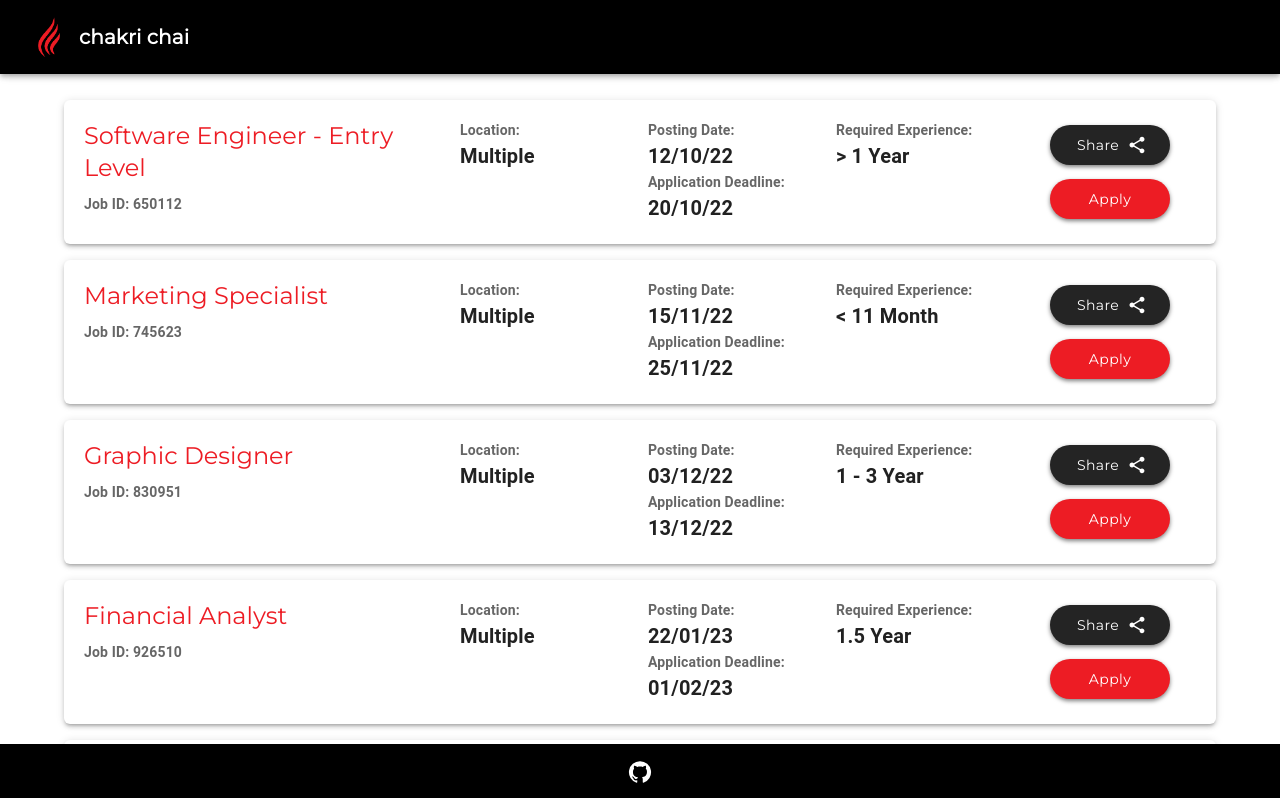
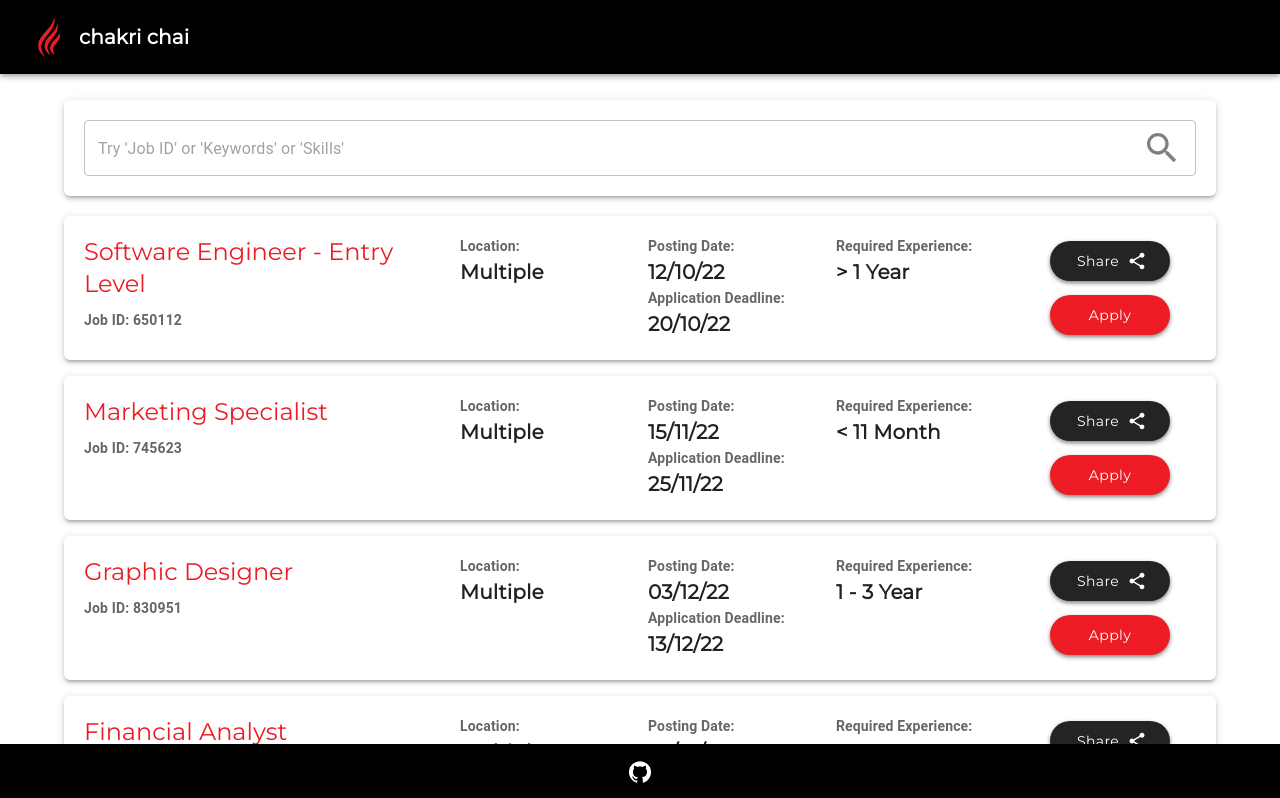
Before and after one commit to abhimazumder/chakri-chai-frontend, a React (Vite) app: page / in a window 1280 px wide. Shown: the top 798 px of the page. Built offline with nearby package versions, Linux system fonts and the light colour scheme.

Commit message:
Started working on Search component

```diff
--- a/package.json
+++ b/package.json
@@ -22,7 +22,8 @@
     "date-fns": "^2.30.0",
     "react": "^18.2.0",
     "react-dom": "^18.2.0",
-    "react-router-dom": "^6.14.1"
+    "react-router-dom": "^6.14.1",
+    "styled-components": "^6.0.4"
   },
   "devDependencies": {
     "@types/react": "^18.0.37",
--- a/src/pages/JobList/JobCard.jsx
+++ b/src/pages/JobList/JobCard.jsx
@@ -35,6 +35,9 @@ const JobCard = ({ jobData }) => {
       textTransform: "none",
       color: "#ED1C24",
       marginBottom: 10,
+      fontFamily: "Montserrat, sans-serif",
+    },
+    fontStyle: {
       fontFamily: "Montserrat, sans-serif",
     },
     applyButton: {
@@ -97,7 +100,6 @@ const JobCard = ({ jobData }) => {
   const handleModalClose = () => setModalOpen(false);
 
   return (
-    <Container>
     <Paper elevation={3} style={styles.roundedPaper}>
       <Grid container spacing={2}>
         <Grid item xs={12} sm={12} md={4}>
@@ -120,7 +122,11 @@ const JobCard = ({ jobData }) => {
           >
             {"Location: "}
           </Typography>
-            <Typography variant="h6" fontWeight="bold">
+          <Typography
+            variant="h6"
+            fontWeight="fontWeightBold"
+            style={styles.fontStyle}
+          >
             {Object.keys(JOB_LOCATIONS).length > 1
               ? "Multiple"
               : JOB_LOCATIONS[Object.keys(JOB_LOCATIONS)[0]].length > 1
@@ -136,7 +142,11 @@ const JobCard = ({ jobData }) => {
           >
             {"Posting Date: "}
           </Typography>
-            <Typography variant="h6" fontWeight="fontWeightBold">
+          <Typography
+            variant="h6"
+            fontWeight="fontWeightBold"
+            style={styles.fontStyle}
+          >
             {POSTING_DATE}
           </Typography>
           <Typography
@@ -146,7 +156,11 @@ const JobCard = ({ jobData }) => {
           >
             {"Application Deadline: "}
           </Typography>
-            <Typography variant="h6" fontWeight="fontWeightBold">
+          <Typography
+            variant="h6"
+            fontWeight="fontWeightBold"
+            style={styles.fontStyle}
+          >
             {APPLICATION_DEADLINE}
           </Typography>
         </Grid>
@@ -158,7 +172,11 @@ const JobCard = ({ jobData }) => {
           >
             {"Required Experience: "}
           </Typography>
-            <Typography variant="h6" fontWeight="fontWeightBold">
+          <Typography
+            variant="h6"
+            fontWeight="fontWeightBold"
+            style={styles.fontStyle}
+          >
             {Object.keys(REQUIRED_EXPERIENCE?.RANGE).length === 2
               ? `${REQUIRED_EXPERIENCE?.RANGE?.MINIMUM} - ${REQUIRED_EXPERIENCE?.RANGE?.MAXIMUM} ${REQUIRED_EXPERIENCE.UNIT}`
               : REQUIRED_EXPERIENCE?.RANGE?.MINIMUM
@@ -196,7 +214,6 @@ const JobCard = ({ jobData }) => {
           </Grid>
         </Grid>
       </Grid>
-      </Paper>
       <Modal open={modalOpen} onClose={handleModalClose}>
         <Box style={styles.modalStyle}>
           <Box style={styles.iconWrapper}>
@@ -208,7 +225,7 @@ const JobCard = ({ jobData }) => {
           </Box>
         </Box>
       </Modal>
-    </Container>
+    </Paper>
   );
 };
 
--- a/src/pages/JobList/JobListIndex.jsx
+++ b/src/pages/JobList/JobListIndex.jsx
@@ -1,19 +1,46 @@
 /* eslint-disable no-unused-vars */
 import React, { useEffect, useState } from "react";
 import JobCard from "./JobCard";
-import { Grid } from "@mui/material";
+import { Container, Grid, Paper } from "@mui/material";
 import JobList from "../../templates/JobList";
+import SearchJob from "../../templates/SearchJob";
+import getSearchJSX from "./getSearchJSX";
 
 const JobListIndex = () => {
+
+  const styles = {
+    roundedPaper: {
+      padding: 20,
+      borderRadius: 6,
+      marginBottom: 20,
+    },
+  }
+
+  const [searchForm, setSearchForm] = useState(null);
   const [jobListData, setJobListData] = useState(null);
 
   useEffect(() => {
     window.scrollTo(0, 0);
+    setSearchForm(SearchJob);
     setJobListData(JobList);
   }, []);
 
+  const handleOnChange = (value, fieldName) => {
+    console.log("value", value);
+  }
+
   return (
-    <Grid container spacing={2}>
+    <Container>
+      <Paper elevation={3} style={styles.roundedPaper}>
+        <Grid container spacing={2}>
+        {
+          searchForm && Object.values(searchForm).map(field => {
+            return getSearchJSX(field, handleOnChange);
+          })
+        }
+        </Grid>
+      </Paper>
+      <Grid container spacing={2}>
       {jobListData &&
         jobListData.map((jobData) => (
           <Grid item xs={12} key={jobData.JOB_ID}>
@@ -21,6 +48,7 @@ const JobListIndex = () => {
           </Grid>
         ))}
     </Grid>
+    </Container>
   );
 };
 
--- /dev/null
+++ b/src/pages/JobList/getSearchJSX.jsx
@@ -0,0 +1,44 @@
+/* eslint-disable no-unused-vars */
+import { Grid, InputAdornment, TextField } from "@mui/material";
+import React from "react";
+import SearchIcon from "@mui/icons-material/Search";
+
+const styles = {
+    searchIcon: {
+        color: "grey", cursor: 'pointer', fontSize: "2.5rem",
+    }
+}
+
+const getSearchJSX = (field, handleOnChange) => {
+    console.log(field);
+  switch (field.FIELD_TYPE) {
+    case "Textfield":
+      return (
+        <Grid item xs={12} sm={field.SIZE} key={field?.FIELD_ID}>
+          <TextField
+            id={field?.FIELD_ID}
+            label={field?.FIELD_LABLE}
+            onChange={(event) =>
+              handleOnChange(event.target.value, field?.FIELD_NAME)
+            }
+            variant="outlined"
+            required={field?.REQUIRED}
+            fullWidth
+            InputProps={{
+                endAdornment: (
+                  <InputAdornment position="end">
+                    <SearchIcon style={styles.searchIcon} onClick={() => console.log("Clicked!")}/>
+                  </InputAdornment>
+                ),
+              }}
+            placeholder={field?.PLACEHOLDER}
+          />
+        </Grid>
+      );
+
+    default:
+      return null;
+  }
+};
+
+export default getSearchJSX;
--- /dev/null
+++ b/src/templates/SearchJob.js
@@ -0,0 +1,88 @@
+const SearchJob = {
+    "Search Bar": {
+        SIZE: 12,
+        FIELD_TYPE: "Textfield",
+        FIELD_LABEL: "Search Bar",
+        FIELD_ID: "search-field-1",
+        FIELD_NAME: "Search Bar",
+        PLACEHOLDER: "Try 'Job ID' or 'Keywords' or 'Skills'",
+        EXPANDABLE: false,
+        REQUIRED: false,
+        DISABLED: false,
+        PARENT_FIELD_NAME: null,
+        PARENT_FIELD_ID: null,
+        ERROR: false,
+        VALUE: "",
+    },
+    "Country": {
+        SIZE: 3,
+        FIELD_TYPE: "Dropdown",
+        FIELD_LABLE: "Country",
+        FIELD_ID: "search-field-2",
+        FIELD_NAME: "Country",
+        PLACEHOLDER: "",
+        EXPANDABLE: false,
+        REQUIRED: false,
+        DISABLED: false,
+        PARENT_FIELD_NAME: null,
+        PARENT_FIELD_ID: null,
+        OPTIONS: [],
+        ERROR: false,
+        VALUE: "",
+    },
+    "City": {
+        SIZE: 3,
+        FIELD_TYPE: "Dropdown",
+        FIELD_LABLE: "City",
+        FIELD_ID: "search-field-3",
+        FIELD_NAME: "City",
+        PLACEHOLDER: "",
+        EXPANDABLE: false,
+        REQUIRED: false,
+        DISABLED: false,
+        PARENT_FIELD_NAME: null,
+        PARENT_FIELD_ID: null,
+        OPTIONS: [],
+        ERROR: false,
+        VALUE: "",
+    },
+    "Experience": {
+        SIZE: 3,
+        FIELD_TYPE: "Dropdown",
+        FIELD_LABLE: "Experience",
+        FIELD_ID: "search-field-4",
+        FIELD_NAME: "Experience",
+        PLACEHOLDER: "",
+        EXPANDABLE: false,
+        REQUIRED: false,
+        DISABLED: false,
+        PARENT_FIELD_NAME: null,
+        PARENT_FIELD_ID: null,
+        OPTIONS: [],
+        ERROR: false,
+        VALUE: "",
+    },
+    "Sort By": {
+        SIZE: 3,
+        FIELD_TYPE: "Dropdown",
+        FIELD_LABLE: "Sort By",
+        FIELD_ID: "search-field-5",
+        FIELD_NAME: "Sort By",
+        PLACEHOLDER: "",
+        EXPANDABLE: false,
+        REQUIRED: false,
+        DISABLED: false,
+        PARENT_FIELD_NAME: null,
+        PARENT_FIELD_ID: null,
+        OPTIONS: [
+            { VALUE: "Select a option", ID: "Select a option", DISABLED: true },
+            { VALUE: "Relevance", ID: "Relevance", DISABLED: false },
+            { VALUE: "Older", ID: "Older", DISABLED: false },
+            { VALUE: "Newer", ID: "Newer", DISABLED: false }
+        ],
+        ERROR: false,
+        VALUE: "",
+    },
+};
+
+export default SearchJob;
```
Also changed, not shown: 1 other file (tests, documents, lock files or other folders). Lines whose indentation alone changed are shown as unchanged.
